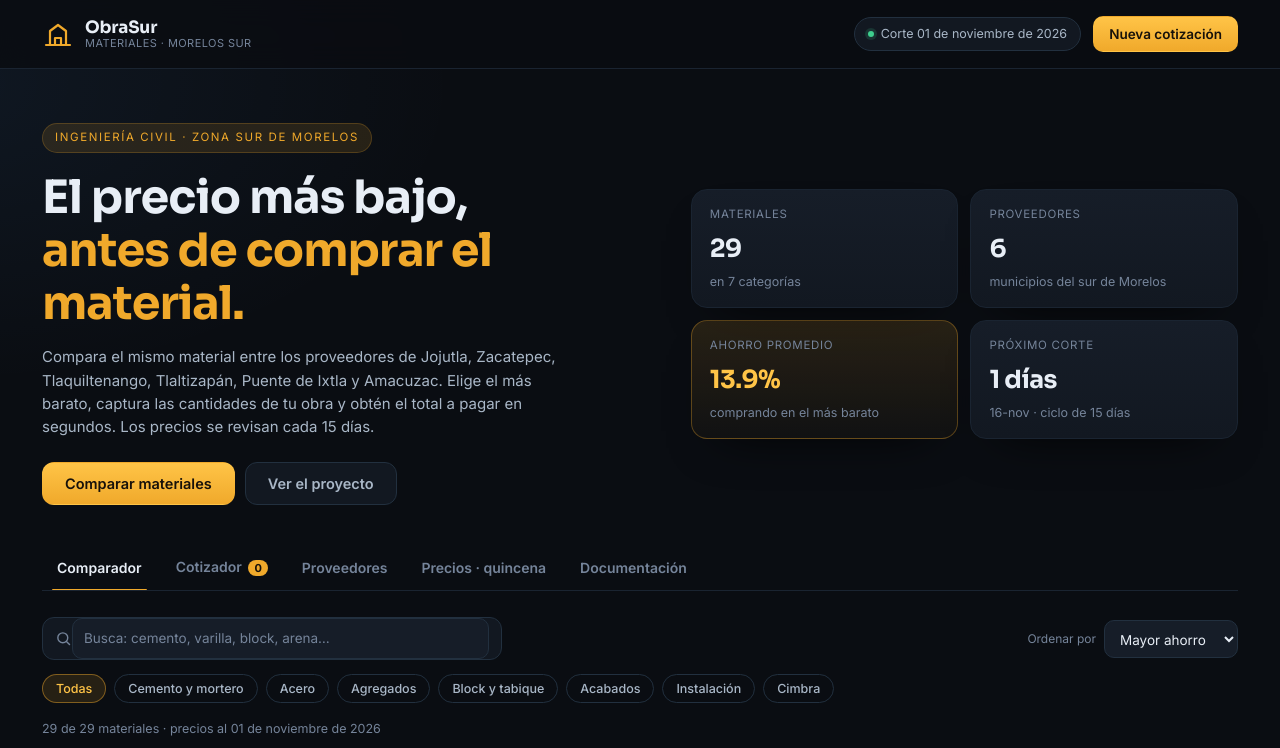
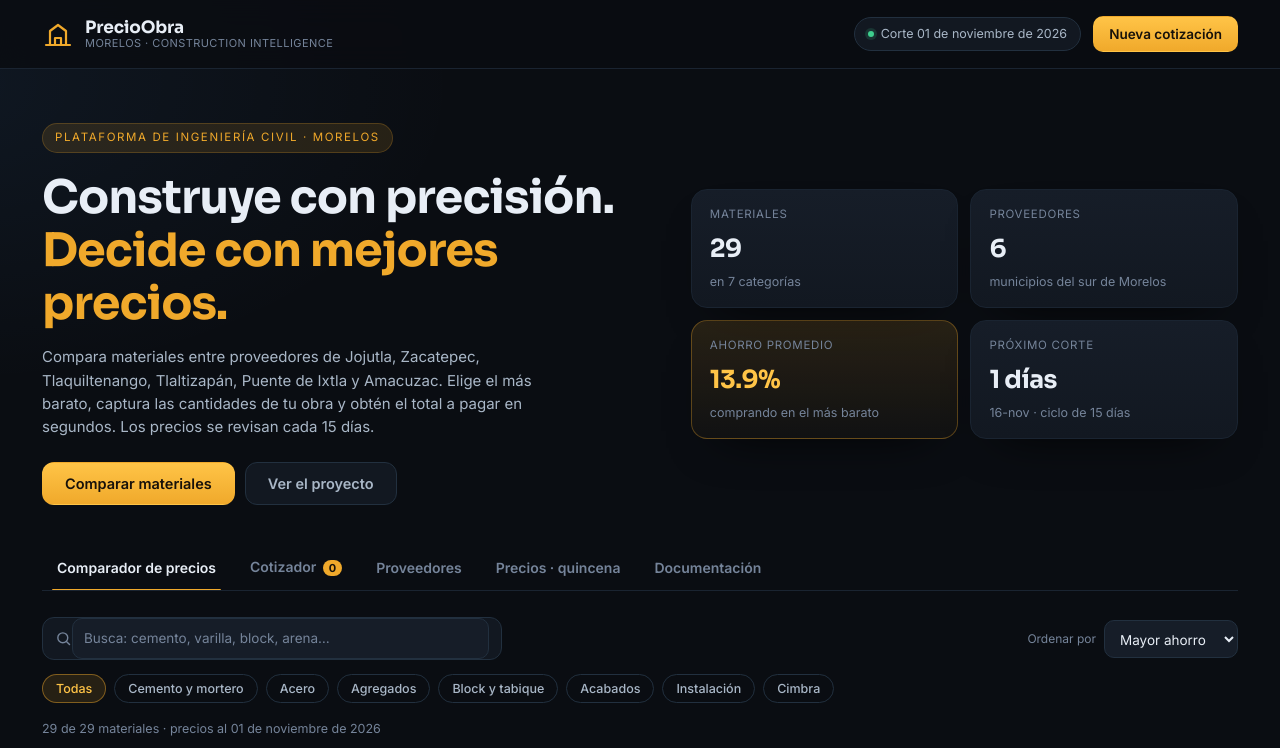
Before and after one commit to palmajuan135-commits/obrasurmorelos, a plain HTML site: page index.html in a window 1280 px wide. Shown: the top 748 px of the page. Drawn offline with Linux system fonts and the light colour scheme.

Commit message:
Update index.html

```diff
--- a/index.html
+++ b/index.html
@@ -3,19 +3,19 @@
 <head>
 <meta charset="utf-8">
 <meta name="viewport" content="width=device-width, initial-scale=1">
-<title>ObraSur · Comparador de materiales de construcción — Zona sur de Morelos</title>
+<title>PrecioObra Morelos · Plataforma de materiales y presupuestos</title>
 <meta name="description" content="ObraSur compara precios de materiales de construcción en la zona sur de Morelos (Jojutla, Zacatepec, Tlaltizapán, Puente de Ixtla, Tlaquiltenango y Amacuzac), elige el proveedor más barato, calcula el total de tu obra y actualiza precios cada 15 días.">
 <meta name="keywords" content="precios de materiales de construcción Morelos, comparador de precios, cemento, varilla, block, grava, Jojutla, Zacatepec, presupuesto de obra, ingeniería civil">
-<meta name="author" content="ObraSur">
+<meta name="author" content="PrecioObra Morelos">
 <meta name="robots" content="index, follow">
 <meta name="theme-color" content="#0a0d12">
 <meta property="og:type" content="website">
 <meta property="og:locale" content="es_MX">
-<meta property="og:site_name" content="ObraSur">
-<meta property="og:title" content="ObraSur · Comparador de precios de materiales de construcción en el sur de Morelos">
+<meta property="og:site_name" content="PrecioObra Morelos">
+<meta property="og:title" content="PrecioObra Morelos · Comparador de materiales y presupuestos">
 <meta property="og:description" content="Compara precios entre 6 proveedores del sur de Morelos, elige el más barato y calcula el total de tu obra. Precios actualizados cada 15 días.">
 <meta name="twitter:card" content="summary">
-<meta name="twitter:title" content="ObraSur · Comparador de materiales de construcción">
+<meta name="twitter:title" content="PrecioObra Morelos · Comparador de materiales">
 <meta name="twitter:description" content="Compara precios de materiales en el sur de Morelos y calcula el total de tu obra.">
 <link rel="preconnect" href="https://fonts.googleapis.com">
 <link rel="preconnect" href="https://fonts.gstatic.com" crossorigin>
@@ -25,7 +25,7 @@
 {
   "@context": "https://schema.org",
   "@type": "WebApplication",
-  "name": "ObraSur · Comparador de materiales de construcción",
+  "name": "PrecioObra Morelos · Comparador de materiales de construcción",
   "alternateName": "ObraSur",
   "applicationCategory": "BusinessApplication",
   "operatingSystem": "Web",
@@ -49,8 +49,8 @@
         <path d="M13 27v-7h6v7" fill="none" stroke="currentColor" stroke-width="2.2" stroke-linejoin="round"/>
       </svg>
       <span class="marca-texto">
-        <strong>ObraSur</strong>
-        <small>Materiales · Morelos sur</small>
+        <strong>PrecioObra</strong>
+        <small>MORELOS · CONSTRUCTION INTELLIGENCE</small>
       </span>
     </a>
 
@@ -66,10 +66,10 @@
   <!-- ===================== PORTADA ===================== -->
   <section class="hero">
     <div class="hero-texto">
-      <span class="eyebrow">Ingeniería civil · Zona sur de Morelos</span>
-      <h1>El precio más bajo,<br><span class="ambar">antes de comprar el material.</span></h1>
+      <span class="eyebrow">PLATAFORMA DE INGENIERÍA CIVIL · MORELOS</span>
+      <h1>Construye con precisión.<br><span class="ambar">Decide con mejores precios.</span></h1>
       <p class="hero-p">
-        Compara el mismo material entre los proveedores de Jojutla, Zacatepec, Tlaquiltenango,
+        Compara materiales entre proveedores de Jojutla, Zacatepec, Tlaquiltenango,
         Tlaltizapán, Puente de Ixtla y Amacuzac. Elige el más barato, captura las cantidades
         de tu obra y obtén el total a pagar en segundos. Los precios se revisan cada 15 días.
       </p>
@@ -86,7 +86,7 @@
 
   <!-- ===================== PESTAÑAS ===================== -->
   <nav class="tabs" role="tablist" aria-label="Secciones de la aplicación">
-    <button class="tab activa" role="tab" aria-selected="true" data-vista="comparador">Comparador</button>
+    <button class="tab activa" role="tab" aria-selected="true" data-vista="comparador">Comparador de precios</button>
     <button class="tab" role="tab" aria-selected="false" data-vista="cotizador">Cotizador <span class="badge" id="badge-cot" hidden>0</span></button>
     <button class="tab" role="tab" aria-selected="false" data-vista="proveedores">Proveedores</button>
     <button class="tab" role="tab" aria-selected="false" data-vista="precios">Precios · quincena</button>
@@ -412,7 +412,7 @@
 
   <footer class="pie">
     <div>
-      <strong>ObraSur</strong> · Comparador de materiales de construcción, zona sur de Morelos.
+      <strong>PrecioObra</strong> · Comparador de materiales de construcción, zona sur de Morelos.
       <p class="nota-mini">Prototipo académico. Verifica siempre los precios con el proveedor antes de comprar.</p>
     </div>
     <div class="pie-der">
```
